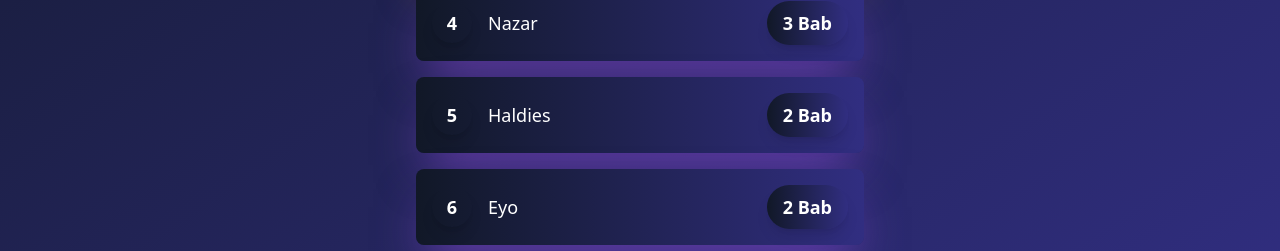
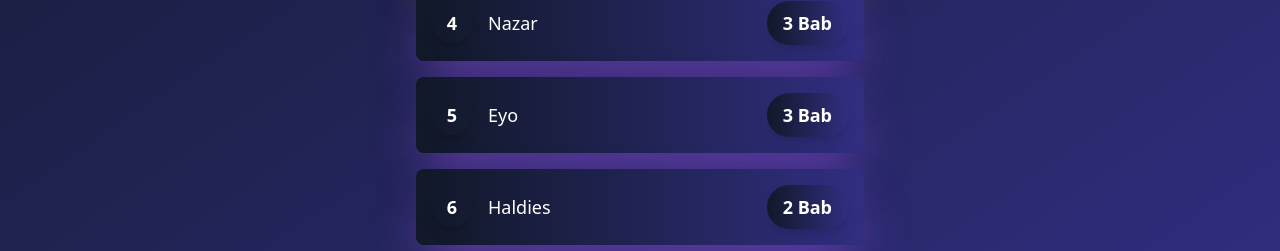
Before and after one commit to belum-ada-nama/Panduan-skripsi, a React (Vite) app: page /leaderboard in a window 1280 px wide. Shown: the part 549-800 px from the top of the page. Built offline with nearby package versions, Linux system fonts and the light colour scheme.

Commit message:
fix update leaderboard

```diff
--- a/src/pages/LeaderboardPage.tsx
+++ b/src/pages/LeaderboardPage.tsx
@@ -7,7 +7,7 @@ function LeaderboardPage() {
         { name: 'Teguh', completedChapters: 3 },
         { name: 'Nazar', completedChapters: 3 },
         { name: 'Haldies', completedChapters: 2 },
-        { name: 'Eyo', completedChapters: 2 },
+        { name: 'Eyo', completedChapters: 3 },
       ];
   return (
     <div>
```
Also changed, not shown: 3 other files (tests, documents, lock files or other folders).
